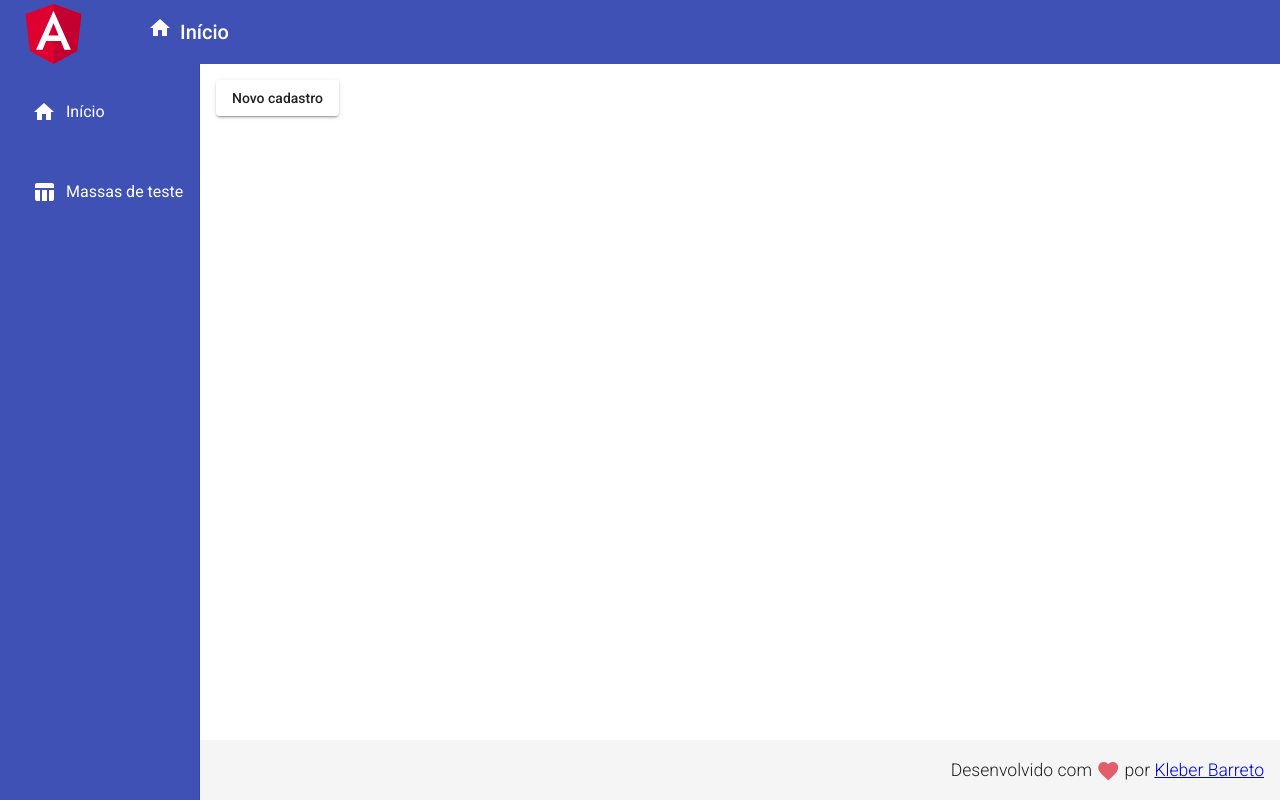
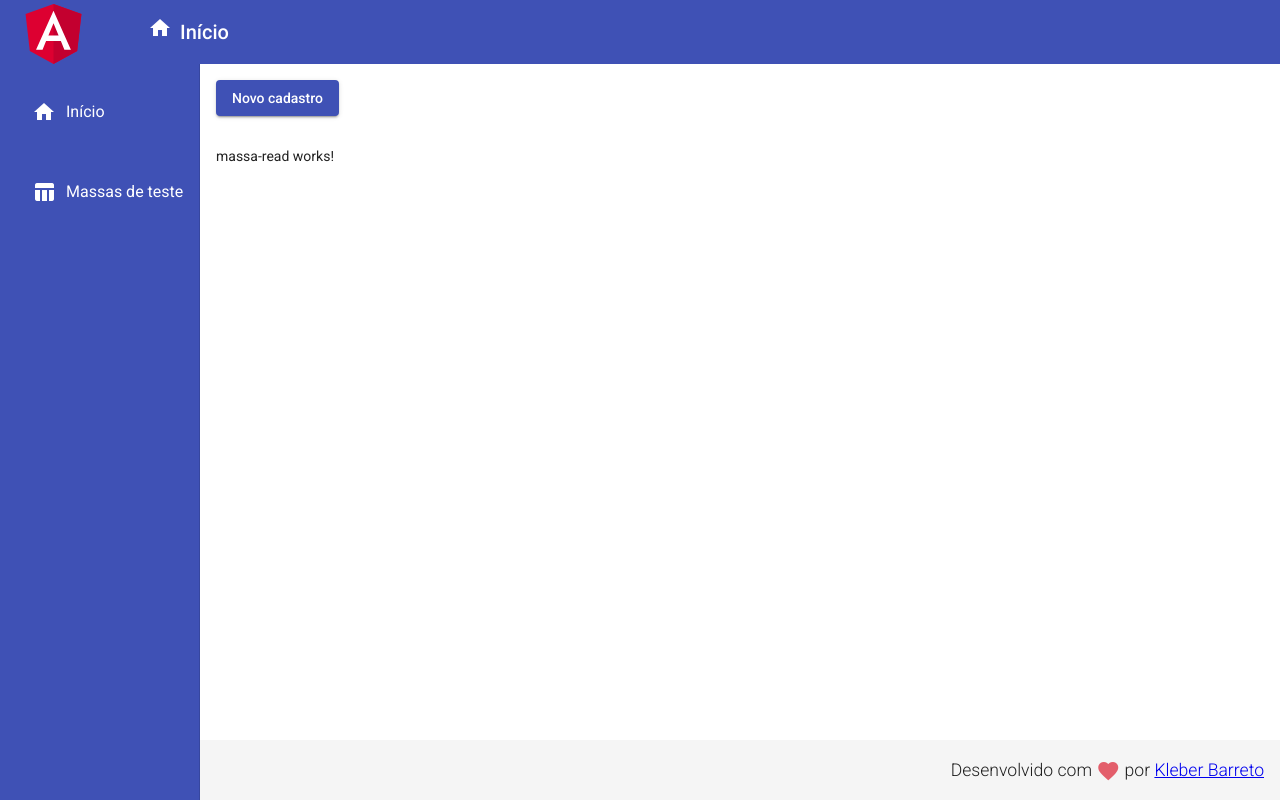
Before and after one commit to kbmbarreto/getmassa-angular, an Angular app: page /massas in a window 1280 px wide. Built offline with nearby package versions, Linux system fonts and the light colour scheme; no server answers.

Commit message:
Dados sendo trazidos ao front pelo serviço

```diff
--- a/src/app/app.module.ts
+++ b/src/app/app.module.ts
@@ -24,6 +24,7 @@ import { HttpClientModule } from '@angular/common/http';
 import { FormsModule } from '@angular/forms';
 import { MatFormFieldModule } from '@angular/material/form-field';
 import { MatInputModule } from "@angular/material/input";
+import { MassaReadComponent } from './components/massa/massa-read/massa-read.component';
 
 @NgModule({
   declarations: [
@@ -34,7 +35,8 @@ import { MatInputModule } from "@angular/material/input";
     HomeComponent,
     MassasComponent,
     RedDirective,
-    MassaCreateComponent
+    MassaCreateComponent,
+    MassaReadComponent
   ],
   imports: [
     BrowserModule,
--- /dev/null
+++ b/src/app/components/massa/massa-read/massa-read.component.html
@@ -0,0 +1 @@
+<p>massa-read works!</p>
--- /dev/null
+++ b/src/app/components/massa/massa-read/massa-read.component.ts
@@ -0,0 +1,23 @@
+import { Component, OnInit } from '@angular/core';
+import { Massa } from '../massa.model';
+import { MassaService } from '../massa.service';
+
+@Component({
+  selector: 'app-massa-read',
+  templateUrl: './massa-read.component.html',
+  styleUrls: ['./massa-read.component.css']
+})
+export class MassaReadComponent implements OnInit {
+
+  massas: Massa[]
+
+  constructor(private massaService: MassaService) { }
+
+  ngOnInit(): void {
+    this.massaService.read().subscribe(massas => {
+      this.massas = massas
+      console.log(massas)
+    })
+  }
+
+}
--- a/src/app/components/massa/massa.service.ts
+++ b/src/app/components/massa/massa.service.ts
@@ -25,4 +25,8 @@ export class MassaService {
   create(massa: Massa): Observable<Massa> {
     return this.http.post<Massa>(this.baseUrl, massa)
   }
+
+  read(): Observable<Massa[]> {
+    return this.http.get<Massa[]>(this.baseUrl)
+  }
 }
--- a/src/app/views/massas/massas.component.css
+++ b/src/app/views/massas/massas.component.css
@@ -0,0 +1,3 @@
+button {
+    margin-bottom: 30px;
+}
--- a/src/app/views/massas/massas.component.html
+++ b/src/app/views/massas/massas.component.html
@@ -1,3 +1,5 @@
-<button mat-raised-button (click)="navigateToMassasCreate()">
+<button mat-raised-button (click)="navigateToMassasCreate()" color="primary">
     Novo cadastro
 </button>
+
+<app-massa-read></app-massa-read>
```
Also changed, not shown: src/app/components/massa/massa-read/massa-read.component.css (added).
